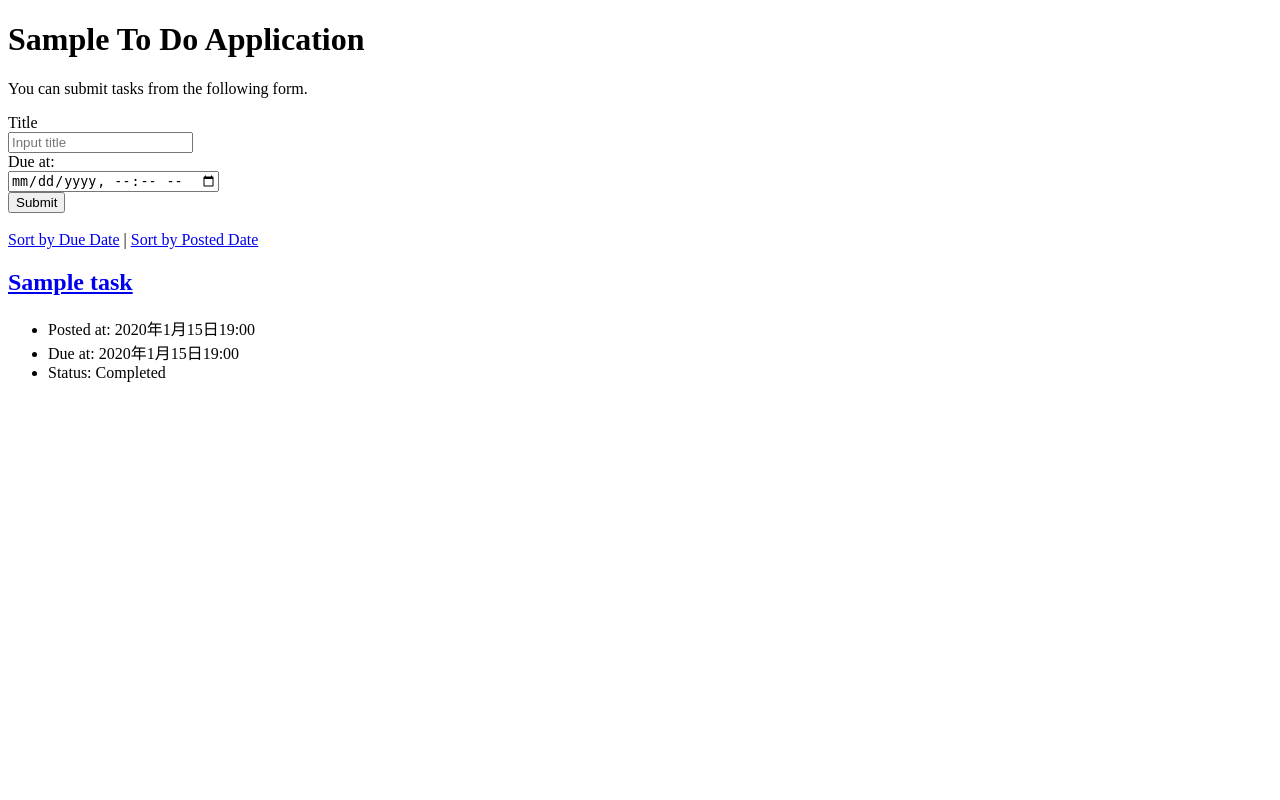
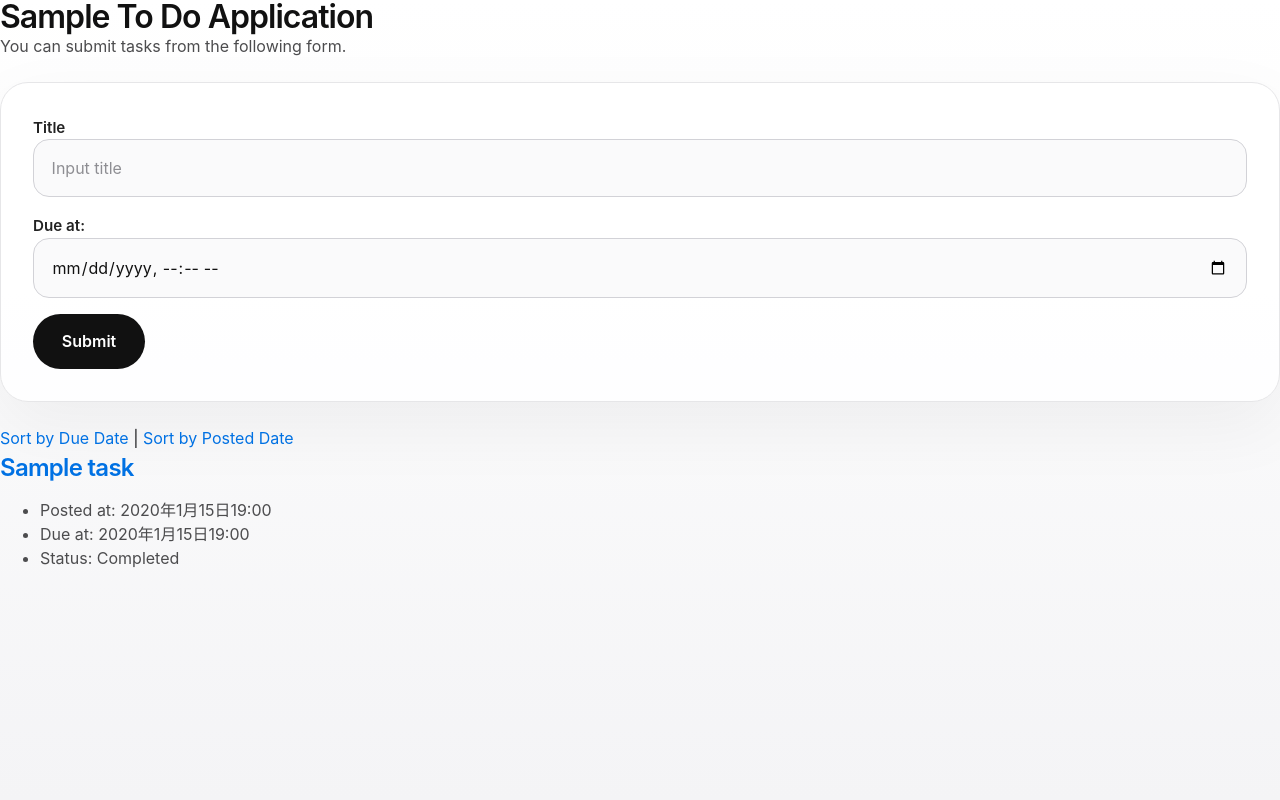
Before and after one commit to 1F10250112/django-test-exercise, a Django app: page / in a window 1280 px wide. Run offline with Django 5.2, Linux system fonts and the light colour scheme; tables that the repository leaves empty hold one stand-in row (values such as "Sample post").

Commit message:
ブランチを追加

```diff
--- a/config/settings.py
+++ b/config/settings.py
@@ -116,3 +116,4 @@ USE_TZ = True
 # https://docs.djangoproject.com/en/6.0/howto/static-files/
 
 STATIC_URL = 'static/'
+STATICFILES_DIRS = [BASE_DIR / 'todo']
--- /dev/null
+++ b/todo/css/css.css
@@ -0,0 +1,204 @@
+/* Apple-like minimalist design */
+:root {
+  color-scheme: light;
+  font-family: -apple-system, BlinkMacSystemFont, "Segoe UI", "Helvetica Neue", Arial, sans-serif;
+  color: #111;
+  background: #f8f8f8;
+  font-size: 16px;
+  line-height: 1.5;
+}
+
+* {
+  box-sizing: border-box;
+}
+
+html, body {
+  margin: 0;
+  padding: 0;
+  min-height: 100%;
+  background: #ffffff;
+}
+
+body {
+  min-height: 100vh;
+  color: #1c1c1e;
+  background: linear-gradient(180deg, #ffffff 0%, #f4f4f6 100%);
+}
+
+img {
+  max-width: 100%;
+  display: block;
+}
+
+main, .page-wrapper {
+  width: min(1100px, calc(100% - 2rem));
+  margin: 0 auto;
+  padding: 3rem 0 4rem;
+}
+
+header {
+  margin-bottom: 3rem;
+}
+
+h1, h2, h3 {
+  margin: 0;
+  font-weight: 600;
+  letter-spacing: -0.03em;
+}
+
+h1 {
+  font-size: clamp(2rem, 2.5vw, 3.25rem);
+  line-height: 1.05;
+  color: #111;
+}
+
+h2 {
+  font-size: 1.5rem;
+  margin-bottom: 0.75rem;
+}
+
+p, ul, li, label {
+  margin: 0;
+  color: #4c4c4e;
+}
+
+p {
+  max-width: 38rem;
+  font-size: 1rem;
+}
+
+a {
+  color: #0071e3;
+  text-decoration: none;
+}
+
+a:hover {
+  text-decoration: underline;
+}
+
+button,
+input[type="text"],
+input[type="datetime-local"] {
+  font: inherit;
+}
+
+button {
+  background: #111111;
+  color: #ffffff;
+  border: none;
+  border-radius: 999px;
+  padding: 0.95rem 1.8rem;
+  cursor: pointer;
+  font-weight: 600;
+  transition: transform 160ms ease, background-color 160ms ease;
+}
+
+button:hover {
+  background: #333333;
+  transform: translateY(-1px);
+}
+
+form {
+  display: grid;
+  gap: 1rem;
+  margin-top: 1.5rem;
+  padding: 2rem;
+  background: rgba(255, 255, 255, 0.9);
+  border: 1px solid #e6e6e8;
+  border-radius: 28px;
+  box-shadow: 0 24px 70px rgba(0, 0, 0, 0.05);
+}
+
+label {
+  font-size: 0.95rem;
+  font-weight: 600;
+  color: #222;
+}
+
+input[type="text"],
+input[type="datetime-local"] {
+  width: 100%;
+  border: 1px solid #d2d2d7;
+  border-radius: 16px;
+  background: #fafafb;
+  padding: 1rem 1.1rem;
+  color: #111;
+  transition: border-color 160ms ease, box-shadow 160ms ease;
+}
+
+input[type="text"]::placeholder {
+  color: #8e8e93;
+}
+
+input[type="text"]:focus,
+input[type="datetime-local"]:focus {
+  outline: none;
+  border-color: #0071e3;
+  box-shadow: 0 0 0 4px rgba(0, 113, 227, 0.12);
+}
+
+.page-heading {
+  display: flex;
+  flex-direction: column;
+  gap: 0.75rem;
+}
+
+.controls {
+  margin-bottom: 1.5rem;
+  color: #4c4c4e;
+}
+
+.controls a {
+  margin-right: 1rem;
+  color: #1d4ed8;
+}
+
+.task-card {
+  display: grid;
+  gap: 1rem;
+  padding: 1.75rem;
+  margin-bottom: 1.5rem;
+  background: #ffffff;
+  border: 1px solid #e7e7ea;
+  border-radius: 26px;
+  box-shadow: 0 20px 60px rgba(0, 0, 0, 0.04);
+}
+
+.task-card h2 {
+  font-size: 1.3rem;
+  color: #121214;
+}
+
+.task-card ul {
+  padding-left: 1.25rem;
+  list-style-type: disc;
+  color: #4b4b4d;
+}
+
+.task-card li {
+  margin-bottom: 0.5rem;
+}
+
+.task-card a {
+  color: #111111;
+}
+
+footer {
+  margin-top: 3rem;
+  text-align: center;
+  color: #8e8e93;
+}
+
+@media (max-width: 680px) {
+  body {
+    padding: 1rem 0;
+  }
+
+  form {
+    padding: 1.5rem;
+  }
+
+  .page-wrapper {
+    width: min(100%, calc(100% - 1.5rem));
+  }
+}
--- a/todo/templates/todo/detail.html
+++ b/todo/templates/todo/detail.html
@@ -5,7 +5,9 @@
   <head>
     <title>To Do Application</title>
     <meta charset="UTF-8">
+    <meta name="viewport" content="width=device-width, initial-scale=1">
     <meta name="author" content="INIAD">
+    <link rel="stylesheet" href="{% static 'css/css.css' %}">
   </head>
 
   <body>
--- a/todo/templates/todo/index.html
+++ b/todo/templates/todo/index.html
@@ -5,7 +5,9 @@
   <head>
     <title>To Do Application</title>
     <meta charset="UTF-8">
+    <meta name="viewport" content="width=device-width, initial-scale=1">
     <meta name="author" content="INIAD">
+    <link rel="stylesheet" href="{% static 'css/css.css' %}">
   </head>
 
   <body>
```
Also changed, not shown: todo/css/css2.css (added).
